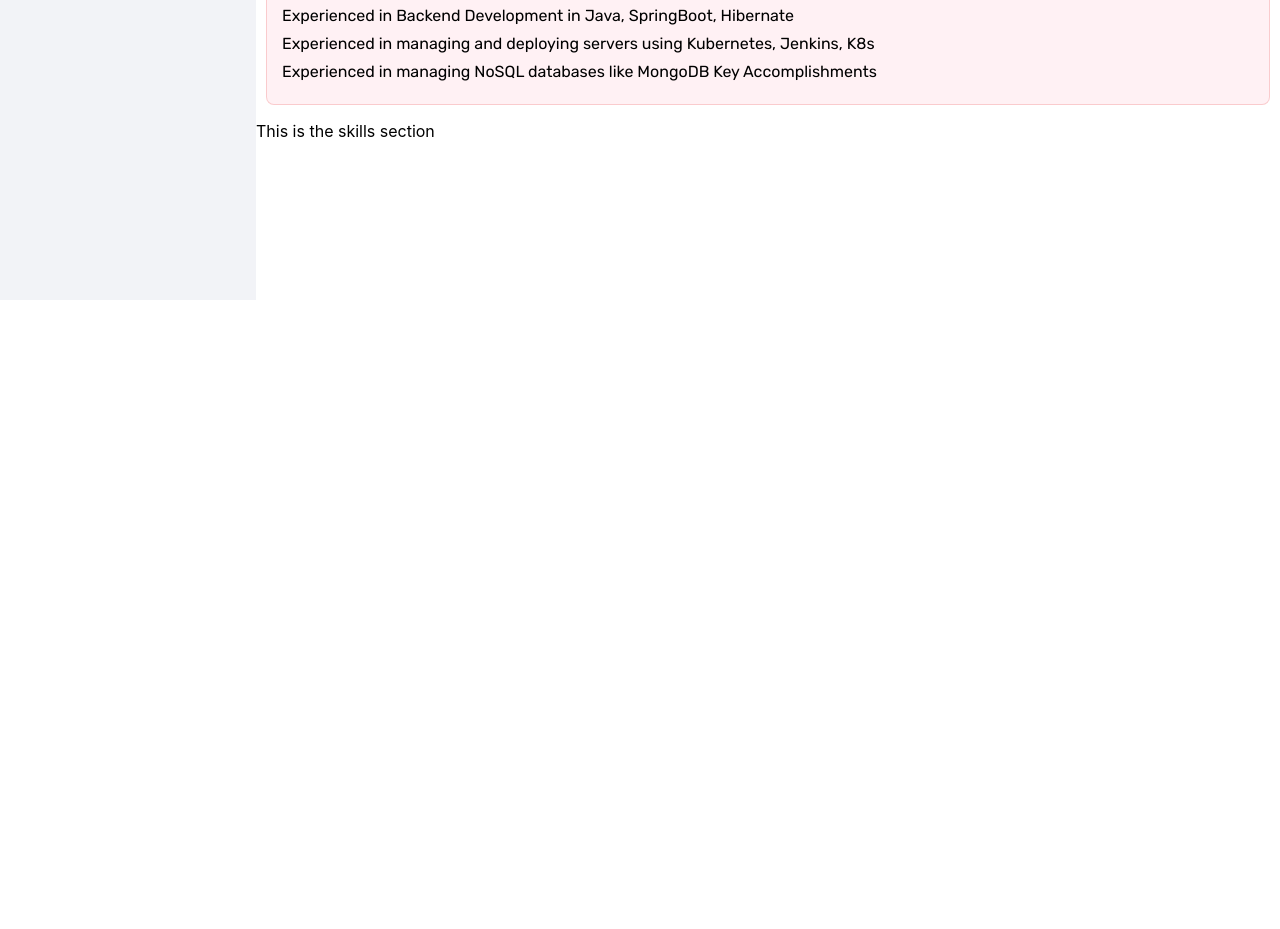
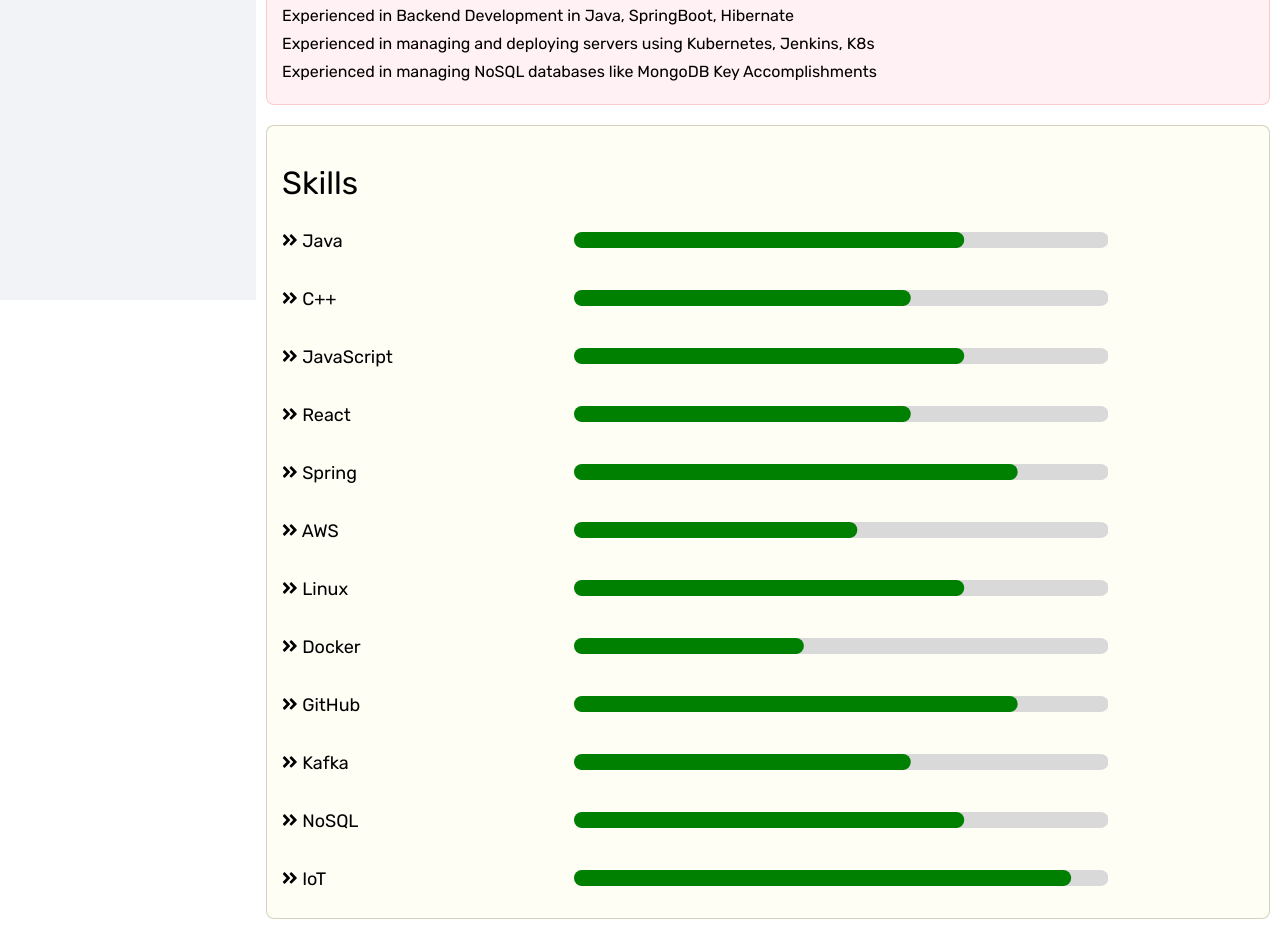
Before and after one commit to arnishgrover/arnishgrover.github.io, a React (Create React App) app: page / in a window 1280 px wide. Shown: the part 1300-2229 px from the top of the page. Before the commit the page ends 1457 px from the top, so only its background shows below. Built offline with nearby package versions, Linux system fonts and the light colour scheme.

Commit message:
skill tab added

```diff
--- a/package.json
+++ b/package.json
@@ -9,6 +9,7 @@
     "@testing-library/jest-dom": "^4.2.4",
     "@testing-library/react": "^9.3.2",
     "@testing-library/user-event": "^7.1.2",
+    "rc-progress": "^2.5.2",
     "react": "^16.12.0",
     "react-dom": "^16.12.0",
     "react-scripts": "3.3.1"
--- a/src/components/Skills/Skills.css
+++ b/src/components/Skills/Skills.css
@@ -0,0 +1,36 @@
+.skills-main {
+    border: 1px solid rgba(179, 179, 150, 0.56);
+    padding: 2px 15px 10px;
+    margin: 20px 10px 10px;
+    border-radius: 8px;
+    background-color: rgba(251, 251, 217, 0.26);
+}
+
+.skills-heading {
+    font-family: Rubik, sans-serif;
+    font-size: 32px;
+    padding-top: 36px;
+    padding-bottom: 10px;
+}
+
+.skill-group {
+    height: 50px;
+    margin-bottom: 8px;
+}
+
+.skill-text {
+    float: left;
+    width: 30%;
+    text-align: start;
+}
+
+.skill-bar {
+    float: left;
+    width: 55%;
+    margin-top: 20px;
+}
+
+.skill-text-main {
+    font-size: 18px;
+    font-family: Rubik, sans-serif;
+}
--- a/src/components/Skills/Skills.js
+++ b/src/components/Skills/Skills.js
@@ -1,11 +1,126 @@
 import React, {Component} from 'react';
 import "./Skills.css";
+import {Line, Circle} from 'rc-progress';
+import {FontAwesomeIcon} from '@fortawesome/react-fontawesome'
+import {faAngleDoubleRight} from '@fortawesome/free-solid-svg-icons'
 
 class Skills extends Component {
     render() {
         return (
-            <div>
-                <p>This is the skills section</p>
+            <div className='skills-main'>
+                <div className='skills-heading'>
+                    Skills
+                </div>
+
+                <div>
+                    <div className='skill-group'>
+                        <div className='skill-text'>
+                            <p className='skill-text-main'><FontAwesomeIcon icon={faAngleDoubleRight}/> Java</p>
+                        </div>
+                        <div className='skill-bar'>
+                            <Line percent="70" strokeWidth="3" trailWidth="3" strokeColor="green"/>
+                        </div>
+                    </div>
+
+                    <div className='skill-group'>
+                        <div className='skill-text'>
+                            <p className='skill-text-main'><FontAwesomeIcon icon={faAngleDoubleRight}/> C++</p>
+                        </div>
+                        <div className='skill-bar'>
+                            <Line percent="60" strokeWidth="3" trailWidth="3" strokeColor="green"/>
+                        </div>
+                    </div>
+
+                    <div className='skill-group'>
+                        <div className='skill-text'>
+                            <p className='skill-text-main'><FontAwesomeIcon icon={faAngleDoubleRight}/> JavaScript</p>
+                        </div>
+                        <div className='skill-bar'>
+                            <Line percent="70" strokeWidth="3" trailWidth="3" strokeColor="green"/>
+                        </div>
+                    </div>
+
+                    <div className='skill-group'>
+                        <div className='skill-text'>
+                            <p className='skill-text-main'><FontAwesomeIcon icon={faAngleDoubleRight}/> React</p>
+                        </div>
+                        <div className='skill-bar'>
+                            <Line percent="60" strokeWidth="3" trailWidth="3" strokeColor="green"/>
+                        </div>
+                    </div>
+
+                    <div className='skill-group'>
+                        <div className='skill-text'>
+                            <p className='skill-text-main'><FontAwesomeIcon icon={faAngleDoubleRight}/> Spring</p>
+                        </div>
+                        <div className='skill-bar'>
+                            <Line percent="80" strokeWidth="3" trailWidth="3" strokeColor="green"/>
+                        </div>
+                    </div>
+
+                    <div className='skill-group'>
+                        <div className='skill-text'>
+                            <p className='skill-text-main'><FontAwesomeIcon icon={faAngleDoubleRight}/> AWS</p>
+                        </div>
+                        <div className='skill-bar'>
+                            <Line percent="50" strokeWidth="3" trailWidth="3" strokeColor="green"/>
+                        </div>
+                    </div>
+
+                    <div className='skill-group'>
+                        <div className='skill-text'>
+                            <p className='skill-text-main'><FontAwesomeIcon icon={faAngleDoubleRight}/> Linux</p>
+                        </div>
+                        <div className='skill-bar'>
+                            <Line percent="70" strokeWidth="3" trailWidth="3" strokeColor="green"/>
+                        </div>
+                    </div>
+
+                    <div className='skill-group'>
+                        <div className='skill-text'>
+                            <p className='skill-text-main'><FontAwesomeIcon icon={faAngleDoubleRight}/> Docker</p>
+                        </div>
+                        <div className='skill-bar'>
+                            <Line percent="40" strokeWidth="3" trailWidth="3" strokeColor="green"/>
+                        </div>
+                    </div>
+
+                    <div className='skill-group'>
+                        <div className='skill-text'>
+                            <p className='skill-text-main'><FontAwesomeIcon icon={faAngleDoubleRight}/> GitHub</p>
+                        </div>
+                        <div className='skill-bar'>
+                            <Line percent="80" strokeWidth="3" trailWidth="3" strokeColor="green"/>
+                        </div>
+                    </div>
+
+                    <div className='skill-group'>
+                        <div className='skill-text'>
+                            <p className='skill-text-main'><FontAwesomeIcon icon={faAngleDoubleRight}/> Kafka</p>
+                        </div>
+                        <div className='skill-bar'>
+                            <Line percent="60" strokeWidth="3" trailWidth="3" strokeColor="green"/>
+                        </div>
+                    </div>
+
+                    <div className='skill-group'>
+                        <div className='skill-text'>
+                            <p className='skill-text-main'><FontAwesomeIcon icon={faAngleDoubleRight}/> NoSQL</p>
+                        </div>
+                        <div className='skill-bar'>
+                            <Line percent="70" strokeWidth="3" trailWidth="3" strokeColor="green"/>
+                        </div>
+                    </div>
+
+                    <div className='skill-group'>
+                        <div className='skill-text'>
+                            <p className='skill-text-main'><FontAwesomeIcon icon={faAngleDoubleRight}/> IoT</p>
+                        </div>
+                        <div className='skill-bar'>
+                            <Line percent="90" strokeWidth="3" trailWidth="3" strokeColor="green"/>
+                        </div>
+                    </div>
+                </div>
             </div>
         )
     }
```
Also changed, not shown: 1 other file (tests, documents, lock files or other folders).
